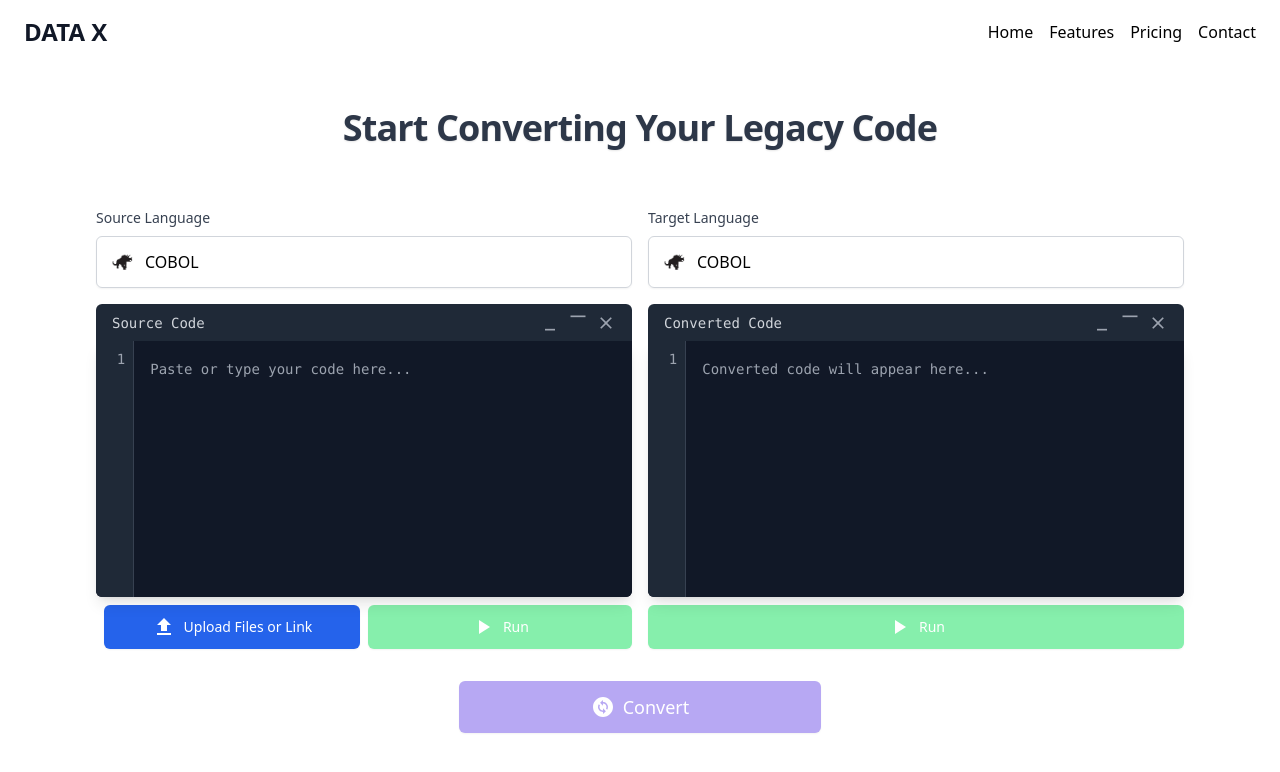
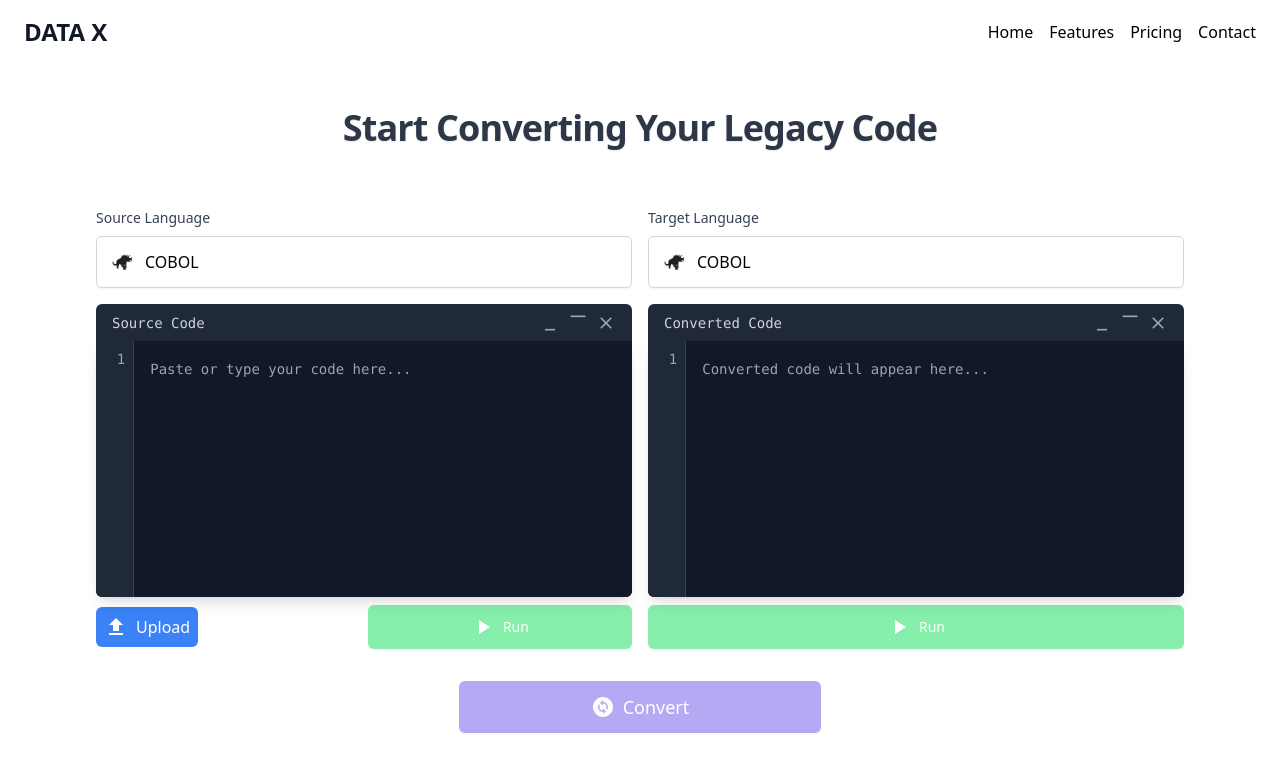
Before and after one commit to mk070/code-mig, a React (Vite) app in the folder Frontend/: page /product in a window 1280 px wide. Shown: the top 772 px of the page. Built offline with nearby package versions, Linux system fonts and the light colour scheme.

Commit message:
worked on the payload issue

```diff
--- a/Frontend/src/Components/FileUploadPopup.jsx
+++ b/Frontend/src/Components/FileUploadPopup.jsx
@@ -15,13 +15,11 @@ const FileUploadPopup = ({ onClose, onFileUpload, onGithubLinkChange }) => {
   const handleFileChange = (e) => {
     const fileArray = Array.from(e.target.files);
     setFiles(fileArray);
-
     if (fileArray.length === 1) {
       setSelectedMainFile(fileArray[0]);
     } else {
       setSelectedMainFile(null);
     }
-
     setSelectedDatabaseFile(null);
     onFileUpload(fileArray);
   };
@@ -99,11 +97,11 @@ const FileUploadPopup = ({ onClose, onFileUpload, onGithubLinkChange }) => {
     }
 
     if (selectedMainFile) {
-      formData.append('main_file', selectedMainFile);
+      formData.append('main_file_name', selectedMainFile.name); // Send filename as string
     }
 
     if (includeDatabase && selectedDatabaseFile) {
-      formData.append('database_file', selectedDatabaseFile);
+      formData.append('database_file_name', selectedDatabaseFile.name); // Send filename as string
     }
 
     if (githubLink) {
@@ -111,14 +109,11 @@ const FileUploadPopup = ({ onClose, onFileUpload, onGithubLinkChange }) => {
     }
 
     try {
-
-
       const mainFileContent = await readFileContent(selectedMainFile);
 
       onFileUpload(files, mainFileContent);
 
       const response = await axios.post('http://localhost:8000/upload', formData, {
-
         headers: {
           'Content-Type': 'multipart/form-data'
         }
--- a/Frontend/src/Components/UploadButton.jsx
+++ b/Frontend/src/Components/UploadButton.jsx
@@ -8,19 +8,22 @@ const UploadButton = ({ onFileUpload, onGithubLinkChange }) => {
   const handleButtonClick = () => {
     setOpenPopup(true);
   };
+  const handleClosePopup = () => {
+    setOpenPopup(false);
+  };
 
   return (
     <>
       <button
         onClick={handleButtonClick}
-        className="ml-2 w-full p-2.5 bg-blue-600 text-white text-sm font-medium rounded-md shadow-sm flex items-center justify-center"
+        className="flex items-center p-2 bg-blue-500 text-white rounded-md"
       >
         <UploadIcon className="mr-2" />
-        Upload Files or Link
+        Upload
       </button>
       {openPopup && (
         <FileUploadPopup
-          onClose={() => setOpenPopup(false)}
+          onClose={handleClosePopup}
           onFileUpload={onFileUpload}
           onGithubLinkChange={onGithubLinkChange}
         />
```
